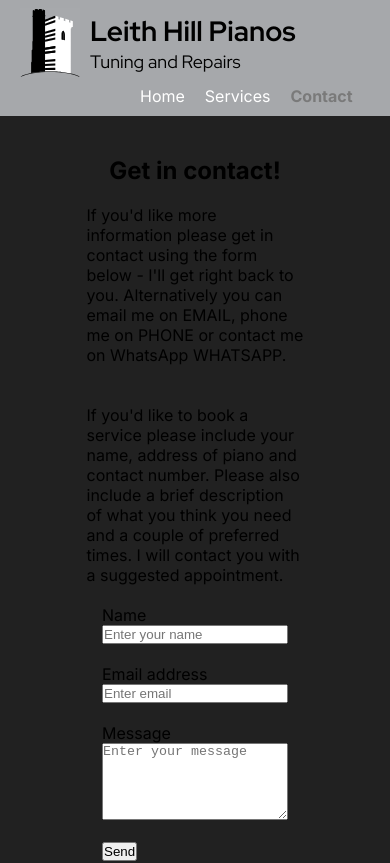
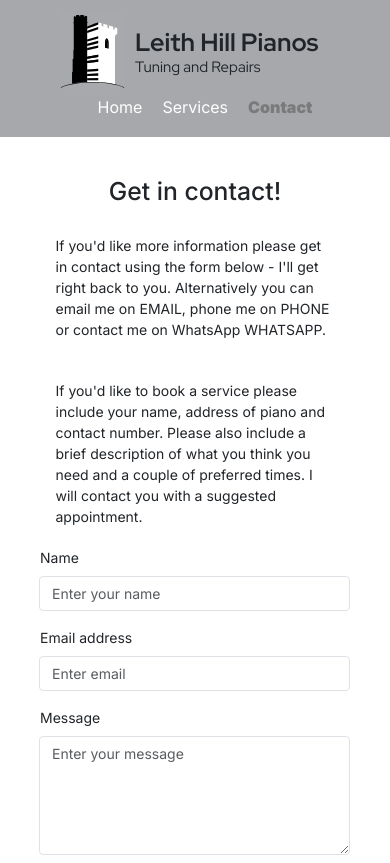
Before and after one commit to lw1066/nickPiano, a Next.js app: page /Contact in a window 390 px wide. Shown: the top 863 px of the page. Built offline with nearby package versions, Linux system fonts and the light colour scheme.

Commit message:
responsive nav styling and bootstrapped contact form

```diff
--- a/src/app/Contact/contact.css
+++ b/src/app/Contact/contact.css
@@ -8,30 +8,47 @@
   margin: 40px;
 }
 
-.input-group {
-  display: flex;
-  flex-direction: column;
-  margin-bottom: 20px;
+.contact-form p {
+  width: 70%;
+  margin: 20px auto;
+  font-size: 16px;
 }
 
-.modal-wrapper {
-  position: relative;
-  top: 0;
-  right: 0;
-  width: 100%;
-  height: 100%;
-  display: flex;
-  align-items: center;
-  justify-content: center;
+.input-group .form-control {
+  width: 100%; /* Make the inputs full width within the group */
+  max-width: 500px; /* Limit the maximum width */
+  margin: 0 auto; /* Center the input fields */
+  font-size: 14px;
+  border-radius: 4px !important;
 }
+
+.form-label {
+  font-size: 14px;
+}
+
 .modal-box {
   position: absolute;
-  /* top: 50%;
-  left: 50%; */
-  transform: translate(35%, -200%);
+  color: rgb(8, 7, 7);
+}
+
+.modal-header {
   background-color: black;
-  border-radius: 12px;
-  padding: 50px;
-  max-width: 60%;
   color: white;
 }
+
+.modal-footer {
+  background-color: black;
+  color: white;
+}
+
+.modal-body {
+  background-color: #212121;
+  color: white;
+}
+
+@media (max-width: 468px) {
+  .contact-form p {
+    width: 90%;
+    font-size: 14px;
+  }
+}
--- a/src/app/Contact/page.js
+++ b/src/app/Contact/page.js
@@ -79,20 +79,20 @@ const Contact = () => {
     <>
       <div className="contact-form">
         <h2>Get in contact!</h2>
-        <p style={{ width: "70%", margin: "20px auto" }}>
+        <p>
           If you&apos;d like more information please get in contact using the
           form below - I&apos;ll get right back to you. Alternatively you can
           email me on EMAIL, phone me on PHONE or contact me on WhatsApp
           WHATSAPP.
         </p>
-        <p style={{ width: "70%", margin: "20px auto" }}>
+        <p>
           If you&apos;d like to book a service please include your name, address
           of piano and contact number. Please also include a brief description
           of what you think you need and a couple of preferred times. I will
           contact you with a suggested appointment.
         </p>
 
-        <Form onSubmit={handleFormSubmit} style={{ width: "60%" }}>
+        <Form onSubmit={handleFormSubmit}>
           <Form.Group controlId="formName" className="input-group">
             <Form.Label>Name</Form.Label>
             <Form.Control
@@ -104,7 +104,7 @@ const Contact = () => {
             />
           </Form.Group>
 
-          <Form.Group controlId="formEmail" className="input-group">
+          <Form.Group controlId="formEmail" className="input-group mt-3">
             <Form.Label>Email address</Form.Label>
             <Form.Control
               type="email"
@@ -115,7 +115,7 @@ const Contact = () => {
             />
           </Form.Group>
 
-          <Form.Group controlId="formMessage" className="input-group">
+          <Form.Group controlId="formMessage" className="input-group mt-3">
             <Form.Label>Message</Form.Label>
             <Form.Control
               as="textarea"
@@ -127,7 +127,12 @@ const Contact = () => {
             />
           </Form.Group>
 
-          <Button variant="outline-success" type="submit">
+          <Button
+            variant="outline-success"
+            className="mt-3"
+            size="sm"
+            type="submit"
+          >
             Send
           </Button>
         </Form>
@@ -143,7 +148,11 @@ const Contact = () => {
             </Modal.Header>
             <Modal.Body>{modalMessage}</Modal.Body>
             <Modal.Footer>
-              <Button variant="primary" onClick={() => setShowModal(false)}>
+              <Button
+                variant="outline-danger"
+                size="sm"
+                onClick={() => setShowModal(false)}
+              >
                 Close
               </Button>
             </Modal.Footer>
--- a/src/app/components/Footer.css
+++ b/src/app/components/Footer.css
@@ -19,5 +19,5 @@
 
 .social-link:hover {
   transform: scale(1.1);
-  color: red;
+  color: #7a7a7a;
 }
--- a/src/app/components/Nav.js
+++ b/src/app/components/Nav.js
@@ -7,11 +7,11 @@ import { usePathname } from "next/navigation"; // Import useRouter
 
 function Navbar() {
   const pathname = usePathname();
-  console.log(pathname);
+
   return (
     <nav className="navbar">
       <div className="logo-text">
-        <img src="/logo.svg" alt="Logo" className="navbar-logo" />
+        <img src="/logo.svg" alt="Logo" className="logo" />
         <div className="logoText">
           <h1
             style={{
@@ -31,8 +31,8 @@ function Navbar() {
           </h2>
         </div>
       </div>
-      <div className="navbar-container">
-        <ul className="navbar-menu">
+      {/* <div className="navbar-container"> */}
+      <ul className="menu">
         <li>
           <Link href="/">
             <span className={pathname === "/" ? "active" : ""}>Home</span>
@@ -53,7 +53,7 @@ function Navbar() {
           </Link>
         </li>
       </ul>
-      </div>
+      {/* </div> */}
     </nav>
   );
 }
--- a/src/app/components/Navbar.css
+++ b/src/app/components/Navbar.css
@@ -1,15 +1,18 @@
 @import url("https://fonts.googleapis.com/css2?family=Anton&family=Red+Hat+Display:ital,wght@0,300..900;1,300..900&display=swap");
+
 .logo-text {
   display: flex;
-  width: 100%;
+  width: 550px;
 }
 
 .logoText h1 {
-  font-size: 45px;
+  font-size: 50px;
+  margin: 0;
 }
 
 .logoText h2 {
   margin: 0;
+  font-size: 35px;
 }
 
 .logoText {
@@ -31,81 +34,77 @@
   align-items: center;
 }
 
-.navbar-container {
-  display: flex;
-  justify-content: flex-end;
-  align-items: center;
-  /* width: 200px; */
-  padding: 0 30px 0 0;
-}
-
-.navbar-logo {
+.logo {
   height: auto;
-  width: 20%;
+  width: 130px;
   max-width: 200px;
   padding: 2% 0 2% 5%;
   margin-right: 20px;
 }
 
-.navbar-menu {
+.menu {
   list-style: none;
   display: flex;
-  margin: 0px;
+  align-items: center;
+  justify-content: center;
+  margin: 0 30px 0 0;
   padding: 0;
-  width: 240px;
+  width: 300px;
 }
 
-.navbar-menu li {
+.menu li {
   margin-left: 20px;
   padding: 0 0 10px 0;
 }
 
-.navbar-menu a {
+.menu a {
   color: #fff;
   text-decoration: none;
   font-size: 16px;
-  transition: font-weight 1s;
 }
 
-.navbar-menu a:hover {
+.menu span {
+  transition: font-weight 0.6s ease;
+}
+
+.menu a:hover {
   color: #7a7a7a;
 }
 
 .active {
   color: #7a7a7a;
-  font-weight: 700;
-}
-
-.hamburger {
-  display: none;
-  cursor: pointer;
-  font-size: 24px;
+  font-weight: 900;
 }
 
 @media (min-width: 1028px) {
-  .navbar-logo {
-    width: 17%;
+  .logo {
+    width: 140px;
   }
 
-  .navbar-menu {
+  .menu {
     margin-right: 50px;
   }
 }
 
+@media (max-width: 898px) {
+  .menu {
+    flex-direction: column;
+    width: 60px;
+    margin-right: 70px;
+  }
+}
+
 @media (max-width: 768px) {
-  .navbar-container {
-    width: 60px;
-  }
-  .navbar-menu {
-    flex-direction: column;
-  }
-
-  .navbar-logo {
+  .logo {
     width: 120px;
   }
 }
 
-@media (max-width: 624px) {
+@media (max-width: 698px) {
+  .logo-text {
+    width: 400px;
+  }
+
   .logoText h1 {
     font-size: 35px;
   }
@@ -114,44 +113,55 @@
     font-size: 20px;
   }
 
-  .navbar-logo {
+  .logo {
     margin-right: 10px;
+    width: 100px;
   }
 }
 
-@media (max-width: 524px) {
+/* @media (max-width: 624px) {
   .logoText h1 {
-    font-size: 28px;
+    font-size: 35px;
   }
 
   .logoText h2 {
-    font-size: 18px;
+    font-size: 20px;
+  }
+
+  .logo {
+    margin-right: 10px;
+  }
+} */
+
+@media (max-width: 548px) {
+  .navbar {
+    flex-direction: column;
+    padding: 0;
+  }
+
+  .menu {
+    flex-direction: row;
+    justify-content: center;
+    align-items: center;
+    margin: 0;
+    padding: 0;
   }
 }
 
-@media (max-width: 468px) {
-  .navbar-container {
-    width: 100%;
-  }
-  .navbar-logo {
+@media (max-width: 414px) {
+  .logo {
     width: 80px;
   }
 
-  .navbar {
-    flex-direction: column;
+  .logo-text {
+    width: 300px;
   }
 
-  .navbar-menu {
-    flex-direction: row;
-  }
-}
-
-@media (max-width: 386px) {
-  /* .logoText h1 {
-    font-size: 38px;
+  .logoText h1 {
+    font-size: 25px;
   }
 
   .logoText h2 {
-    font-size: 17px;
-  } */
+    font-size: 15px;
+  }
 }
--- a/src/app/layout.js
+++ b/src/app/layout.js
@@ -2,6 +2,7 @@ import { Inter } from "next/font/google";
 import "./globals.css";
 import Navbar from "./components/Nav";
 import Footer from "./components/Footer";
+import "bootstrap/dist/css/bootstrap.min.css";
 
 const inter = Inter({ subsets: ["latin"] });
 
```
Lines whose indentation alone changed are shown as unchanged.
